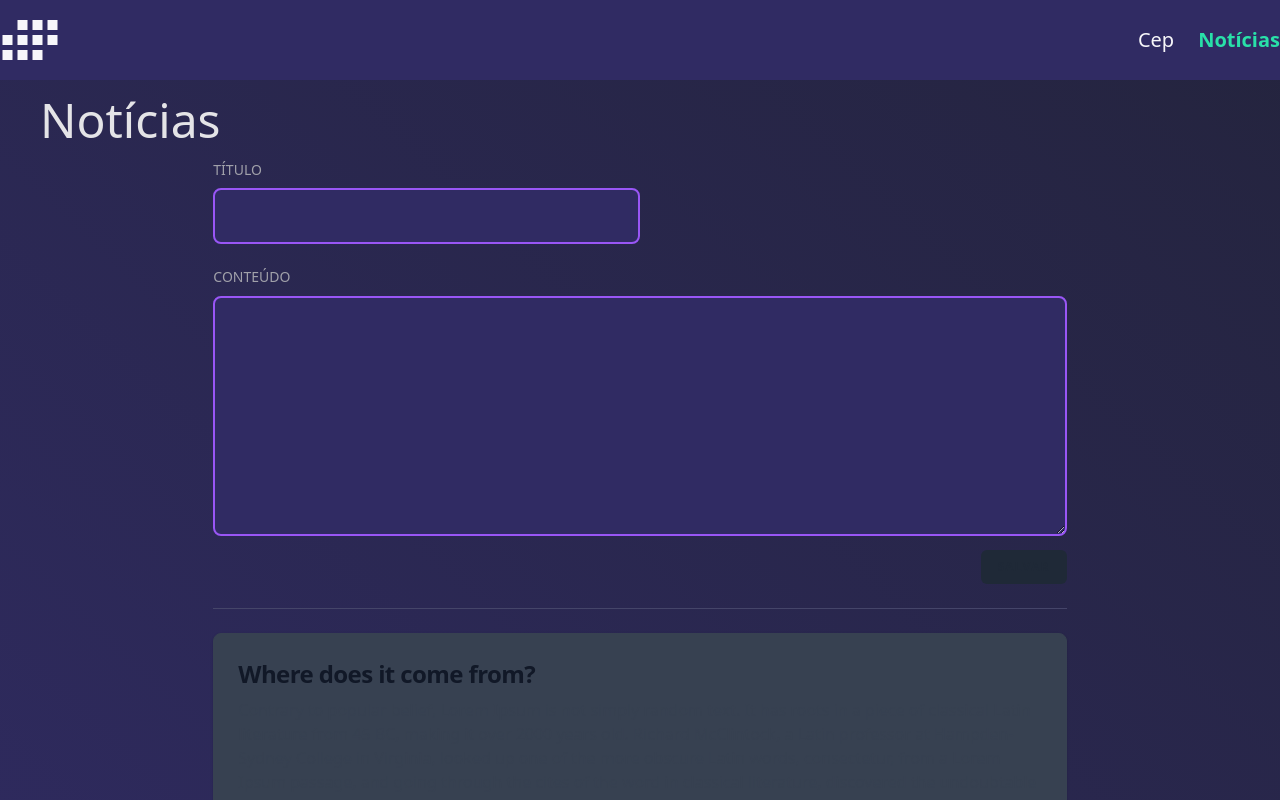
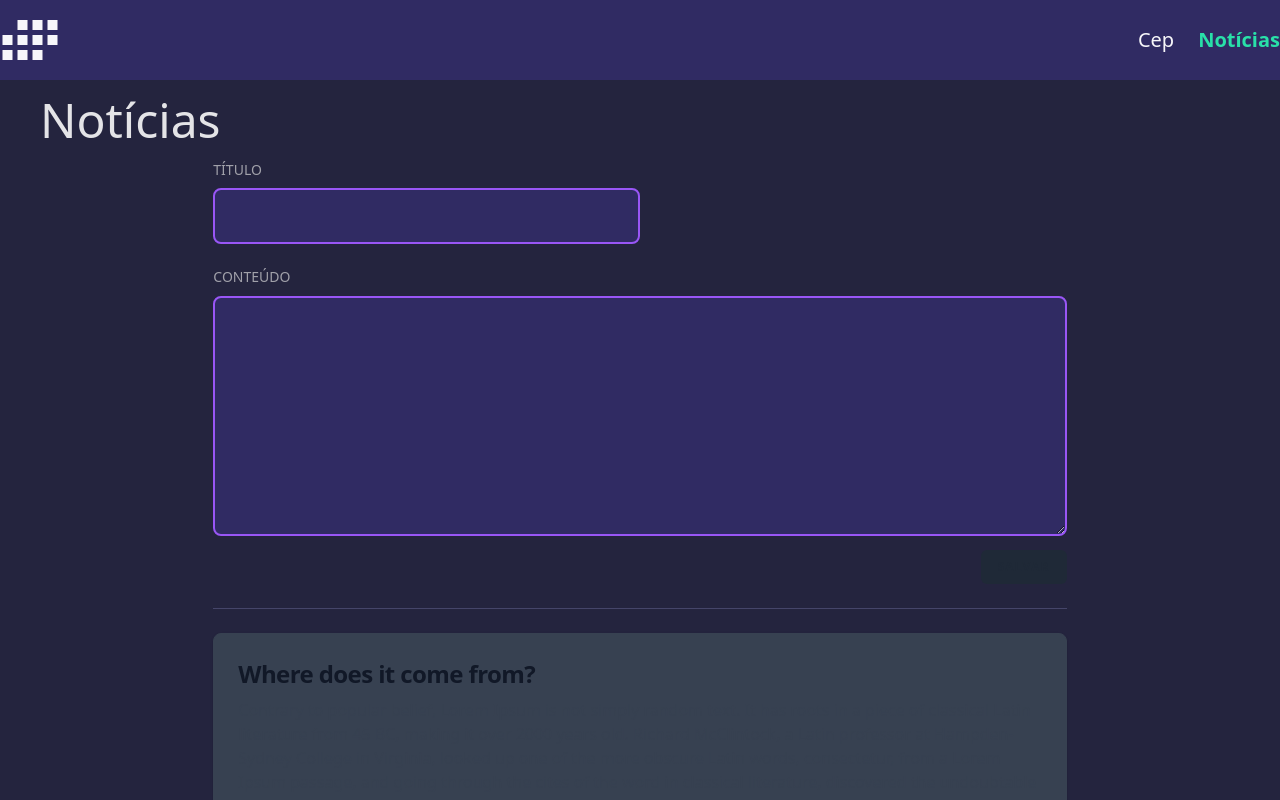
Before and after one commit to stanleywodson/G4F-FRONTEND, a React (Vite) app: page /noticias in a window 1280 px wide. Shown: the top 800 px of the page. Built offline with nearby package versions, Linux system fonts and the light colour scheme.

Commit message:
fix: view geral

```diff
--- a/src/index.css
+++ b/src/index.css
@@ -1,3 +1,7 @@
 @tailwind base;
 @tailwind components;
 @tailwind utilities;
+
+body {
+	background: #24243E;
+}
--- a/src/layout/LayoutProject.tsx
+++ b/src/layout/LayoutProject.tsx
@@ -28,7 +28,11 @@ const LayoutProject = ({ children, subtitle }: PropsWithChildren<SubTitleProp>)
 					<p>{subtitle}</p>
 				</div>
 			</nav>
-			{children}
+			<div>
+				<main>
+					{children}
+				</main>
+			</div>
 		</main>
 	)
 }
--- a/src/main.tsx
+++ b/src/main.tsx
@@ -5,8 +5,6 @@ import './index.css'
 
 ReactDOM.createRoot(document.getElementById('root')!).render(
 	<React.StrictMode>
-		<div className='bg-gradient-to-tr from-[#302B63] to-[#24243E]'>
 			<App />
-		</div>
 	</React.StrictMode>,
 )
```
Also changed, not shown: src/pages/News.tsx (indentation only).
